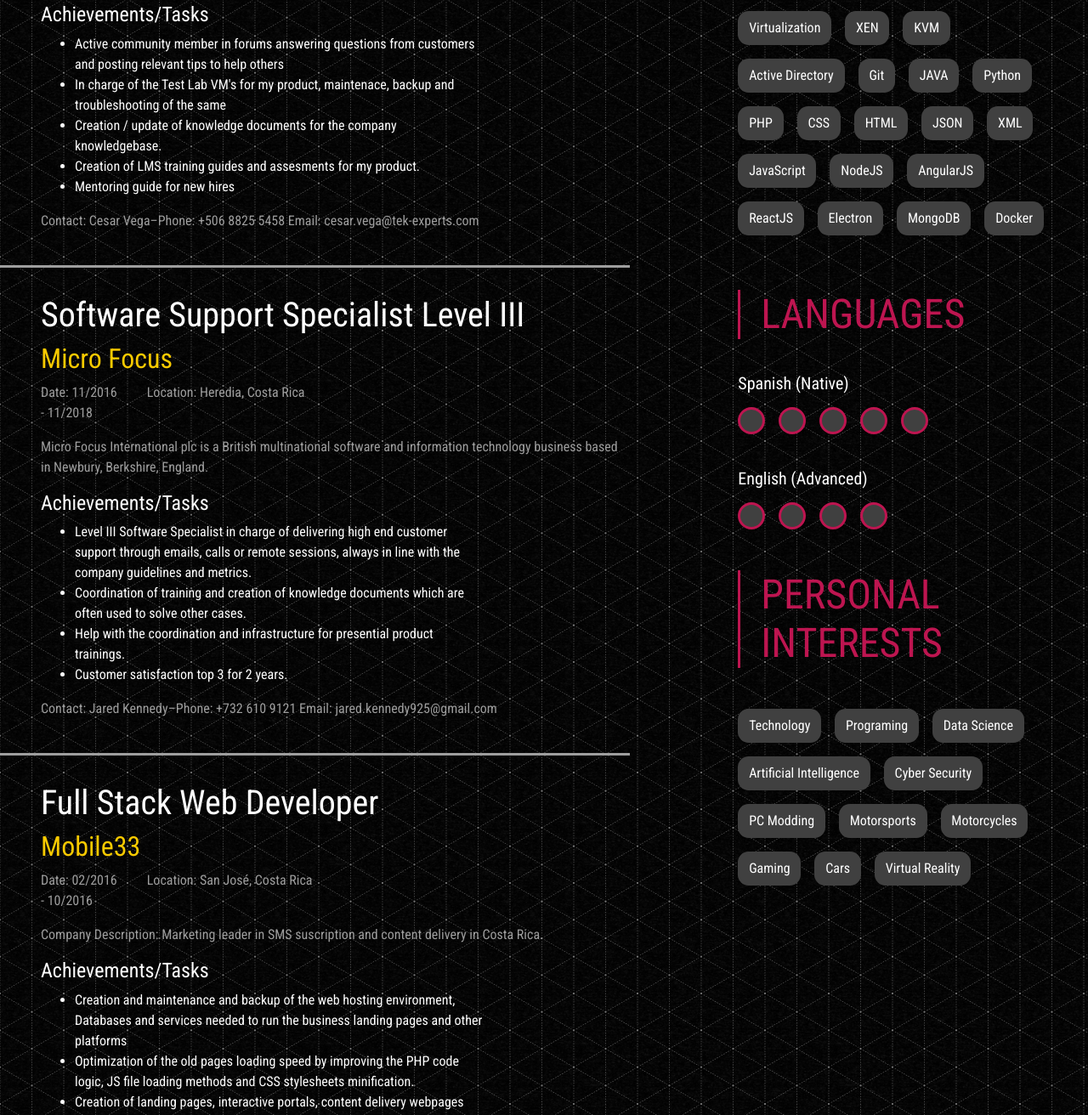
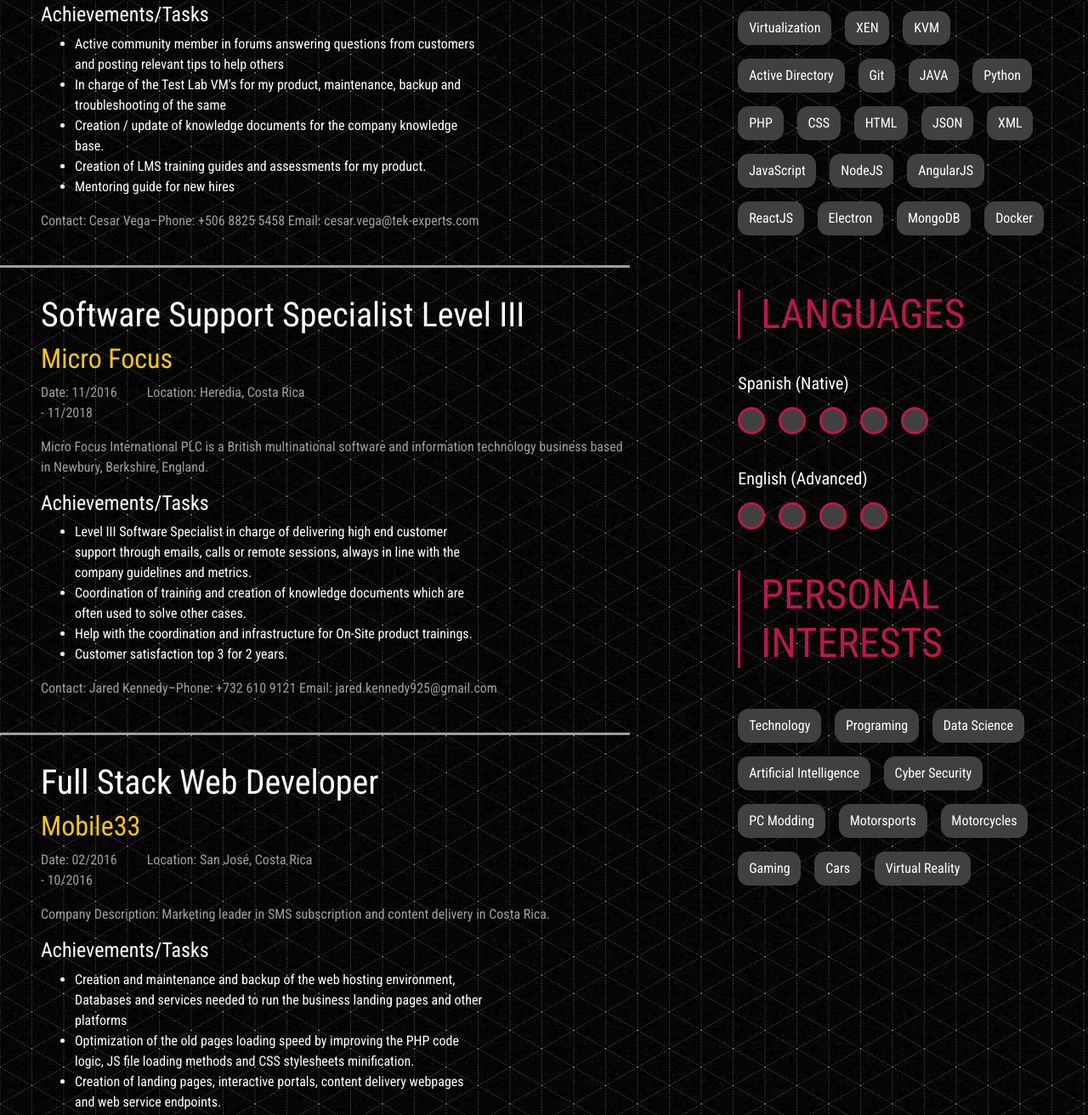
Before and after one commit to holtlanf999/web-cv, a plain HTML site: page index.html in a window 1280 px wide. Shown: the part 1041-2353 px from the top of the page at 85% size. Drawn offline with nearby package versions, Linux system fonts and the light colour scheme.

Commit message:
ortography corrections

```diff
--- a/index.html
+++ b/index.html
@@ -76,9 +76,9 @@
                         <h3 class="achievements">Achievements/Tasks</h3>
                         <ul>
                             <li>Active community member in forums answering questions from customers and posting relevant tips to help others</li>
-                            <li>In charge of the Test Lab VM's for my product, maintenace, backup and troubleshooting of the same</li>
-                            <li>Creation / update of knowledge documents for the company knowledgebase.</li>
-                            <li>Creation of LMS training guides and assesments for my product.</li>
+                            <li>In charge of the Test Lab VM's for my product, maintenance, backup and troubleshooting of the same</li>
+                            <li>Creation / update of knowledge documents for the company knowledge base.</li>
+                            <li>Creation of LMS training guides and assessments for my product.</li>
                             <li>Mentoring guide for new hires</li>
                         </ul>
                         <p class="job-contact secondary-font-color">Contact: Cesar Vega–Phone: +506 8825 5458 Email: cesar.vega@tek-experts.com</p>
@@ -89,12 +89,12 @@
                         <h4 class="company-title secondary-font-color">Micro Focus</h4>
                         <p class="job-epoch secondary-font-color"> Date: 11/2016 - 11/2018</p>
                         <p class="job-location secondary-font-color"> Location: Heredia, Costa Rica</p>
-                        <p class="company-description secondary-font-color">Micro Focus International plc is a British multinational software and information technology business based in Newbury, Berkshire, England.</p>
+                        <p class="company-description secondary-font-color">Micro Focus International PLC is a British multinational software and information technology business based in Newbury, Berkshire, England.</p>
                         <h3 class="achievements">Achievements/Tasks</h3>
                         <ul>
                             <li>Level III Software Specialist in charge of delivering high end customer support through emails, calls or remote sessions, always in line with the company guidelines and metrics.</li>
                             <li>Coordination of training and creation of knowledge documents which are often used to solve other cases.</li>
-                            <li>Help with the coordination and infrastructure for presential product trainings.</li>
+                            <li>Help with the coordination and infrastructure for On-Site product trainings.</li>
                             <li>Customer satisfaction top 3 for 2 years.</li>
                         </ul>
                         <p class="job-contact secondary-font-color">Contact: Jared Kennedy–Phone: +732 610 9121 Email: jared.kennedy925@gmail.com</p>
@@ -105,7 +105,7 @@
                         <h4 class="company-title secondary-font-color">Mobile33</h4>
                         <p class="job-epoch secondary-font-color"> Date: 02/2016 - 10/2016</p>
                         <p class="job-location secondary-font-color"> Location: San José, Costa Rica</p>
-                        <p class="company-description secondary-font-color">Company Description: Marketing leader in SMS suscription and content delivery in Costa Rica.</p>
+                        <p class="company-description secondary-font-color">Company Description: Marketing leader in SMS subscription and content delivery in Costa Rica.</p>
                         <h3 class="achievements">Achievements/Tasks</h3>
                         <ul>
                             <li>Creation and maintenance and backup of the web hosting environment, Databases and services needed to run the business landing pages and other platforms</li>
```
